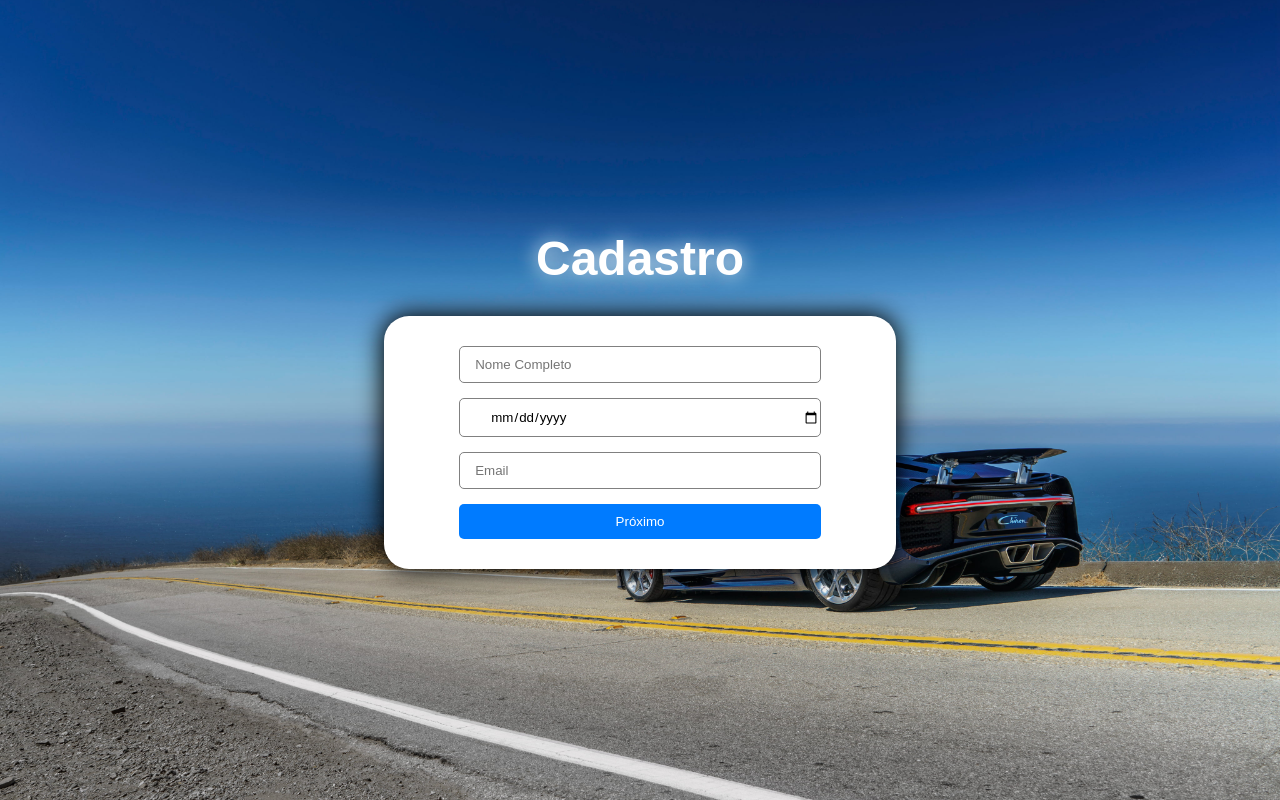
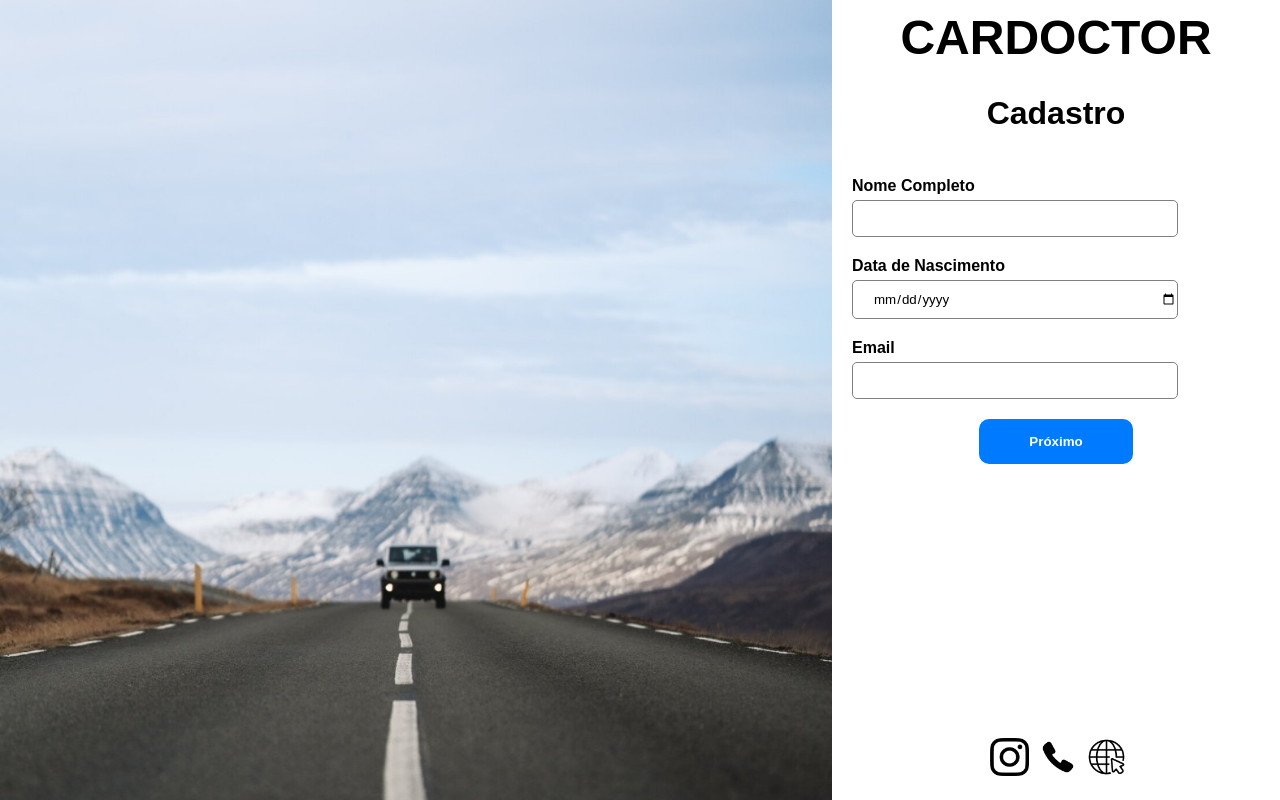
Before and after one commit to GugaSout/next-sprint, a Next.js app: page /cadastro in a window 1280 px wide. Built offline with nearby package versions, Linux system fonts and the light colour scheme.

Commit message:
alterando a pagina cadastro

```diff
--- a/src/app/cadastro/page.tsx
+++ b/src/app/cadastro/page.tsx
@@ -52,113 +52,75 @@ export default function Cadastro() {
 
     return (
         <main className="Maincad">
-            <form onSubmit={handleSubmit} className="log">
+            <div className='div-wpp-carro'></div>
             <div className="Divcad">
-                    <h2>Cadastro</h2>
-
+            <h1>CARDOCTOR</h1>
+                <form onSubmit={handleSubmit} className="FormCad">
                     {/* Primeira Etapa */}
                     {step === 1 && (
                         <div className="Cadastro">
-                            <input
-                                className="objCad"
-                                type="text"
-                                name="nome"
-                                required
-                                placeholder="Nome Completo"
-                                value={formData.nome}
-                                onChange={handleChange}
-                            />
-                            <input
-                                className="objCad"
-                                type="date"
-                                name="dataNascimento"
-                                required
-                                placeholder="Data de Nascimento"
-                                value={formData.dataNascimento}
-                                onChange={handleChange}
-                            />
-                            <input
-                                className="objCad"
-                                type="email"
-                                name="email"
-                                required
-                                placeholder="Email"
-                                value={formData.email}
-                                onChange={handleChange}
-                            />
+                            <h2>Cadastro</h2>
+                            <div className="divInput">
+                                <label className='lblCad' htmlFor="nome">Nome Completo</label>
+                                <input className="objCad" type="text" name="nome" required  value={formData.nome} onChange={handleChange}/>
+                                <label className='lblCad' htmlFor="dataNascimento">Data de Nascimento</label>
+                                <input className="objCad" type="date" name="dataNascimento" required  value={formData.dataNascimento} onChange={handleChange}/>
+                                <label className='lblCad' htmlFor="email">Email</label>
+                                <input className="objCad" type="email" name="email" required  value={formData.email} onChange={handleChange}/>
                                 <button className="btnCad" type="submit">Próximo</button>
+                            </div>
                         </div>
                     )}
 
                     {/* Segunda Etapa */}
                     {step === 2 && (
                         <div className="Cadastro">
-                            <input
-                                className="objCad"
-                                type="text"
-                                name="cpf"
-                                required
-                                placeholder="CPF"
-                                value={formData.cpf}
-                                onChange={handleChange}
-                            />
-                            <input
-                                className="objCad"
-                                type="text"
-                                name="cnh"
-                                required
-                                placeholder="CNH"
-                                value={formData.cnh}
-                                onChange={handleChange}
-                            />
-                            <input
-                                className="objCad"
-                                type="text"
-                                name="cep"
-                                required
-                                placeholder="CEP"
-                                value={formData.cep}
-                                onChange={handleChange}
-                            />
-                            <input
-                                className="objCad"
-                                type="text"
-                                name="endereco"
-                                required
-                                placeholder="Endereço"
-                                value={formData.endereco}
-                                onChange={handleChange}
-                            />
+                            <h2>Cadastro</h2>
+                            <div className="divInput">
+
+                                <label className='lblCad' htmlFor="cpf">CPF</label>
+                                <input className="objCad" type="text" name="cpf" required value={formData.cpf} onChange={handleChange}/>
+                                <label className='lblCad' htmlFor="cnh">CNH</label>
+                                <input className="objCad" type="text" name="cnh" required value={formData.cnh} onChange={handleChange}/>
+                                <label className='lblCad' htmlFor="cep">CEP</label>
+                                <input className="objCad" type="text" name="cep" required value={formData.cep} onChange={handleChange}/>
+                                <label className='lblCad' htmlFor="endereco">Endereço</label>
+                                <input className="objCad" type="text" name="endereco" required value={formData.endereco} onChange={handleChange}/>
                                 <button className="btnCad" type="submit">Próximo</button>
+                            </div>
                         </div>
                     )}
 
                     {/* Terceira Etapa */}
                     {step === 3 && (
                         <div className="Cadastro">
-                            <input
-                                className="objCad"
-                                type="password"
-                                name="senha"
-                                required
-                                placeholder="Senha"
-                                value={formData.senha}
-                                onChange={handleChange}
-                            />
-                            <input
-                                className="objCad"
-                                type="password"
-                                name="confirmaSenha"
-                                required
-                                placeholder="Confirmar Senha"
-                                value={formData.confirmaSenha}
-                                onChange={handleChange}
-                            />
+                            <h2>Cadastro</h2>
+                            <div className="divInputSenha">
+                                <label className='lblCad' htmlFor="senha">Senha</label>
+                                <input className="objCad" type="password" name="senha" required value={formData.senha} onChange={handleChange}/>
+                                <label className='lblCad' htmlFor="confirmaSenha">Confirmar Senha</label>
+                                <input className="objCad" type="password" name="confirmaSenha" required value={formData.confirmaSenha} onChange={handleChange}/>
                                 <button className="btnCad" type="submit">Finalizar Cadastro</button>
                             </div>
+                        </div>
                     )}
+                    <div className="icones_redes_cad">
+                <a href="https://www.instagram.com/porto/" target="_blank" rel="noreferrer">
+                    <img className="redes_cad" src="insta.png" alt="Instagram" />
+                </a>
+                <a
+                    href="https://api.whatsapp.com/send?1=pt_BR&phone=551130039303&text=Oi,%20Porto%20Seguro%20!"
+                    target="_blank"
+                    rel="noreferrer"
+                >
+                    <img className="redes_cad" src="phone.png" alt="Contato porto" />
+                </a>
+                <a href="https://www.portoseguro.com.br" target="_blank" rel="noreferrer">
+                    <img className="redes_cad" src="web.png" alt="Site Porto" />
+                </a>
             </div>
                 </form>
+            </div>
         </main>
     );
 }
--- a/src/estilos/cadastro.css
+++ b/src/estilos/cadastro.css
@@ -5,75 +5,99 @@
 
     }
 .Maincad{
-    background-image: url("/wallpaperBu.jpg");
-    background-position:center;
+    font-family: inherit;
+    display: flex;
+    min-height: 100vh;
+    width: 100%;
+}
+.div-wpp-carro{
+    height: 100vh;
+    width: 65%;
+    background-image: url('/wallpaper_carro_paisagem.jpg');
+    background-position: left;
     background-size: cover;
-    background-repeat: no-repeat;
-    display: flex;
-    justify-content: center;
-    flex-direction: column;
-    height: 100vh;
 }
 .Divcad{
-
+    width: 35%;
     display: flex;
-    justify-content: center;
+    flex-direction: column;
     align-items: center;
-    flex-direction: column;
+    padding: 10px;
+    position: relative;
+}
+.Divcad h1{
+    font-size: 3em;
 }
 .Divcad h2{
-    font-size: 3rem;
-    color: white;
-    margin-bottom: 30px;
-    z-index: 1;
-    text-shadow: 0px 0px 20px white;
+    text-align: center;
+    font-size: 2em;
+}
+.FormCad{
+    width: 100%;
 }
 .Cadastro{
-    background-color: white;
-    width: 40vw;
-    box-shadow: 0px 0px 25px 2px  black;
-    border-radius: 25px;
+    margin-top: 30px;
+    width: 100%;
+}
+.divInput{
+    padding: 10px;
+    margin-top: 20px;
     display: flex;
-    justify-content: center;
-    align-items: center;
     flex-direction: column;
-    padding: 30px;
+    min-width: 100%;
+}
+.lblCad{
+    font-weight: bold;
+    text-align:left;
+    margin-top: 15px;
 }
 .objCad{
     padding: 10px 0px;
-    margin-bottom: 15px;
+    margin: 5px 0px;
     border-radius: 5px;
     border: 1px solid grey;
     width: 80%;
-    text-indent: 15px;
+    text-indent: 10px;
 }
 .btnCad{
     background-color: #007bff;
     color: white;
     border: none;
-    padding: 10px 0px;
-    border-radius: 5px;
+    padding: 15px 50px;
+    border-radius: 10px;
     cursor: pointer;
-    width: 80%;
+    align-self: center;
+    font-family: inherit;
+    font-weight: bold;
+    margin: 15px 0px;
 
 }
 .btnCad:hover{
     background-color: white;
     color: #007bff;
     border: 1px solid #007bff;
-    padding: 9px 19px;
-    border-radius: 5px;
+    padding: 14px 49px;
+    border-radius: 10px;
     transition: 0.5s;
 
 }
-.icones_redes{
-  color: white;
-  text-align: center;
-  padding: 15px;
-  margin-bottom: 10px;
+.divInputSenha{
+    padding: 10px;
+    display: flex;
+    flex-direction: column;
+    min-width: 100%;
+    margin: 50px 0px;
 }
-.redes{
-    margin: 10px;
+.icones_redes_cad{
+    text-align: center;
+    padding: 15px;
+    position: absolute;
+    bottom: 0px;
+    right: 30%;
+
+}
+.redes_cad{
+    margin: 5px;
     width: 3vw;
 
 }
```
Also changed, not shown: src/app/login/page.tsx (+4 -4 lines), src/estilos/login.css (+8 -4 lines), public/wallpaperBu.jpg (deleted). Lines whose indentation alone changed are shown as unchanged.
